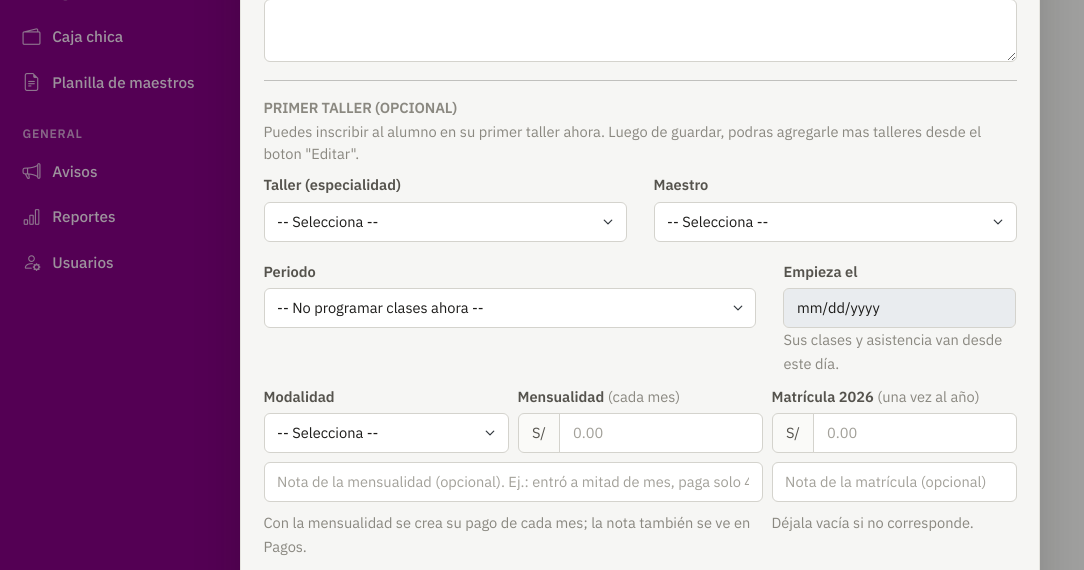
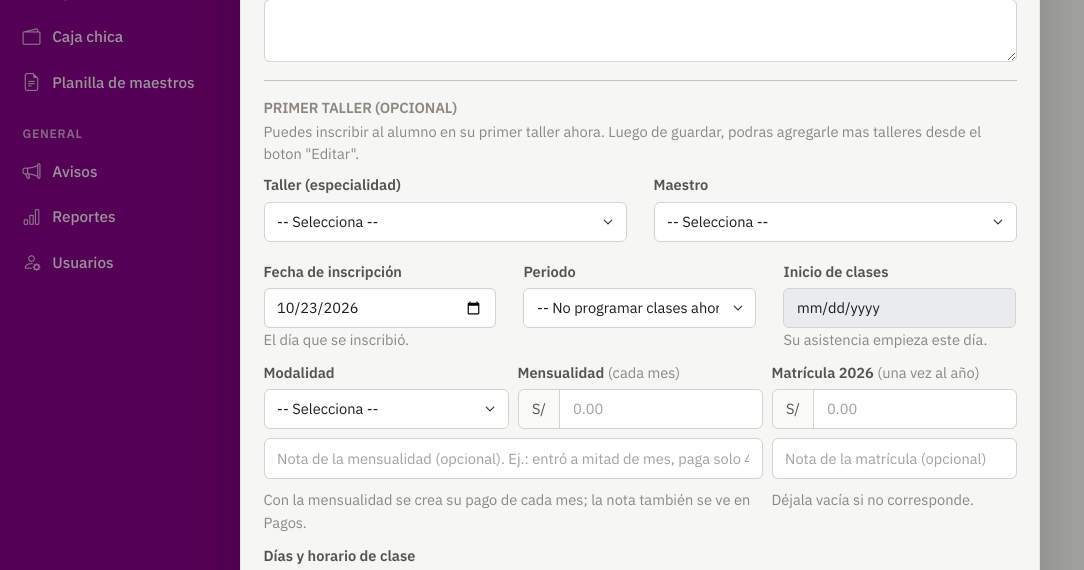
Before and after one commit to chotes17209-rgb/MusicArte, a Laravel app: page /alumnos in a window 1280 px wide, after a click on "Nuevo Alumno". Shown: the part 644-1214 px from the top of the page, without its empty margins (0-1084 px from the left). Run offline with Laravel 12, Linux system fonts and the light colour scheme; a user stored in the database is signed in; data comes from the database, SQL or seed files in the repository; data that the repository does not hold is empty; parts of the project's set-up code (start-up, migrations or seed data) failed here and were passed over; some libraries are stand-ins or nearby versions.

Commit message:
Taller: fecha de inscripción aparte del inicio de clases
Fecha de inscripción (puede ser antes del periodo), Periodo e Inicio de
clases (desde ahí su asistencia). Columna nueva vacía: no cambia datos.

Co-Authored-By: Claude Opus 5.5 <noreply@anthropic.com>
Claude-Session: https://claude.ai/code/session_019yeaKghZ9JYov9AvTFwiCf

```diff
--- a/app/Http/Controllers/AlumnoController.php
+++ b/app/Http/Controllers/AlumnoController.php
@@ -390,6 +390,7 @@ class AlumnoController extends Controller
             'monto_mensual' => 'nullable|required_with:periodo_id|numeric|min:0|max:99999',
             'nota_mensualidad' => 'nullable|string|max:255',
             'fecha_inicio' => 'nullable|date',
+            'fecha_inscripcion' => 'nullable|date',
         ], [
             'monto_mensual.required_with' => 'Escribe la mensualidad que pagará el alumno por este taller.',
         ]);
@@ -400,6 +401,7 @@ class AlumnoController extends Controller
             'maestro_id' => $data['maestro_id'] ?? null,
             'periodo_id' => $data['periodo_id'] ?? null,
             'fecha_inicio' => AlumnoTaller::validarFechaInicio($data['fecha_inicio'] ?? null, $data['periodo_id'] ?? null),
+            'fecha_inscripcion' => $data['fecha_inscripcion'] ?? now()->toDateString(),
             'estado' => 'activo',
         ] + AlumnoTaller::resolverMensualidad($data, $request->input('horarios')));
 
--- a/app/Http/Controllers/AlumnoTallerController.php
+++ b/app/Http/Controllers/AlumnoTallerController.php
@@ -31,6 +31,7 @@ class AlumnoTallerController extends Controller
                 'maestro_id' => $data['maestro_id'] ?? null,
                 'periodo_id' => $data['periodo_id'] ?? null,
                 'fecha_inicio' => AlumnoTaller::validarFechaInicio($data['fecha_inicio'] ?? null, $data['periodo_id'] ?? null),
+                'fecha_inscripcion' => $data['fecha_inscripcion'] ?? now()->toDateString(),
                 'salon' => $data['salon'] ?? null,
                 'estado' => $data['estado'] ?? 'activo',
             ] + AlumnoTaller::resolverMensualidad($data, $request->input('horarios')));
@@ -78,7 +79,8 @@ class AlumnoTallerController extends Controller
                 'salon' => $data['salon'] ?? null,
             ] + ($request->exists('fecha_inicio')
                 ? ['fecha_inicio' => AlumnoTaller::validarFechaInicio($data['fecha_inicio'] ?? null, $data['periodo_id'] ?? null)]
-                : []) + AlumnoTaller::resolverMensualidad($data, $request->input('horarios')));
+                : []) + ($request->exists('fecha_inscripcion') ? ['fecha_inscripcion' => $data['fecha_inscripcion'] ?? null] : [])
+                + AlumnoTaller::resolverMensualidad($data, $request->input('horarios')));
             $cambioInicio = $alumnoTaller->wasChanged('fecha_inicio');
 
             if ($estadoNuevo === 'inactivo') {
@@ -198,6 +200,7 @@ class AlumnoTallerController extends Controller
             'monto_mensual' => 'nullable|required_with:periodo_id|numeric|min:0|max:99999',
             'nota_mensualidad' => 'nullable|string|max:255',
             'fecha_inicio' => 'nullable|date',
+            'fecha_inscripcion' => 'nullable|date',
         ], [
             'especialidad_id.required' => 'Selecciona el taller (especialidad).',
             'monto_mensual.required_with' => 'Escribe la mensualidad que pagará el alumno por este taller.',
--- a/app/Models/AlumnoTaller.php
+++ b/app/Models/AlumnoTaller.php
@@ -18,7 +18,7 @@ class AlumnoTaller extends Model
 
     protected $fillable = [
         'alumno_id', 'especialidad_id', 'maestro_id', 'periodo_id', 'salon', 'estado',
-        'veces_semana', 'monto_mensual', 'nota_mensualidad', 'fecha_inicio',
+        'veces_semana', 'monto_mensual', 'nota_mensualidad', 'fecha_inicio', 'fecha_inscripcion',
     ];
 
     /** Nota de la mensualidad antes del ultimo cambio (para actualizar la observacion del pago). */
@@ -35,7 +35,7 @@ class AlumnoTaller extends Model
 
     protected function casts(): array
     {
-        return ['veces_semana' => 'integer', 'monto_mensual' => 'decimal:2', 'fecha_inicio' => 'date:Y-m-d'];
+        return ['veces_semana' => 'integer', 'monto_mensual' => 'decimal:2', 'fecha_inicio' => 'date:Y-m-d', 'fecha_inscripcion' => 'date:Y-m-d'];
     }
 
     /**
--- a/resources/views/alumnos/index.blade.php
+++ b/resources/views/alumnos/index.blade.php
@@ -195,7 +195,12 @@
                         </div>
                     </div>
                     <div class="row">
-                        <div class="col-md-8 mb-2">
+                        <div class="col-md-4 mb-2">
+                            <label class="form-label small fw-semibold" for="alumno_fecha_inscripcion">Fecha de inscripción</label>
+                            <input type="date" class="form-control" id="alumno_fecha_inscripcion" value="{{ now()->toDateString() }}">
+                            <small class="text-muted">El día que se inscribió.</small>
+                        </div>
+                        <div class="col-md-4 mb-2">
                             <label class="form-label small fw-semibold">Periodo</label>
                             <select class="form-select" id="alumno_periodo_id">
                                 <option value="">-- No programar clases ahora --</option>
@@ -208,9 +213,9 @@
                             <small class="text-muted" id="alumno_periodo_duracion"></small>
                         </div>
                         <div class="col-md-4 mb-2">
-                            <label class="form-label small fw-semibold" for="alumno_fecha_inicio">Empieza el</label>
+                            <label class="form-label small fw-semibold" for="alumno_fecha_inicio">Inicio de clases</label>
                             <input type="date" class="form-control" id="alumno_fecha_inicio" disabled>
-                            <small class="text-muted">Sus clases y asistencia van desde este día.</small>
+                            <small class="text-muted">Su asistencia empieza este día.</small>
                         </div>
                     </div>
                     @include('alumnos._mensualidad', ['prefijo' => 'alumno', 'tamano' => ''])
@@ -291,6 +296,11 @@
                         </div>
                         <div class="row">
                             <div class="col-md-4 mb-2">
+                                <label class="form-label small fw-semibold" for="taller_fecha_inscripcion">Fecha de inscripción</label>
+                                <input type="date" class="form-control form-control-sm" id="taller_fecha_inscripcion">
+                                <small class="text-muted">El día que se inscribió.</small>
+                            </div>
+                            <div class="col-md-4 mb-2">
                                 <label class="form-label small fw-semibold">Periodo</label>
                                 <select class="form-select form-select-sm" id="taller_periodo_id">
                                     <option value="">-- Sin programar clases --</option>
@@ -302,16 +312,18 @@
                                 </select>
                                 <small class="text-muted" id="taller_periodo_duracion"></small>
                             </div>
-                            <div class="col-md-3 mb-2">
-                                <label class="form-label small fw-semibold" for="taller_fecha_inicio">Empieza el</label>
+                            <div class="col-md-4 mb-2">
+                                <label class="form-label small fw-semibold" for="taller_fecha_inicio">Inicio de clases</label>
                                 <input type="date" class="form-control form-control-sm" id="taller_fecha_inicio" disabled>
-                                <small class="text-muted">Clases y asistencia desde este día.</small>
+                                <small class="text-muted">Su asistencia empieza este día.</small>
                             </div>
-                            <div class="col-md-3 mb-2">
+                        </div>
+                        <div class="row">
+                            <div class="col-md-8 mb-2">
                                 <label class="form-label small fw-semibold">Salón</label>
                                 <input type="text" class="form-control form-control-sm" id="taller_salon">
                             </div>
-                            <div class="col-md-2 mb-2">
+                            <div class="col-md-4 mb-2">
                                 <label class="form-label small fw-semibold">Estado</label>
                                 <select class="form-select form-select-sm" id="taller_estado">
                                     <option value="activo">Activo</option>
@@ -709,6 +721,7 @@
         document.getElementById('alumno_edad').value = '';
         document.getElementById('alumno_periodo_duracion').innerText = '';
         prepararFechaInicio('alumno');
+        document.getElementById('alumno_fecha_inscripcion').value = HOY;
         for (let diaNum = 1; diaNum <= 7; diaNum++) {
             document.getElementById('alumno_dia_' + diaNum + '_inicio').disabled = true;
             document.getElementById('alumno_dia_' + diaNum + '_inicio').value = '';
@@ -798,7 +811,7 @@
             <div class="border rounded p-2 d-flex justify-content-between align-items-start">
                 <div>
                     <div class="fw-semibold">${t.especialidad?.nombre ?? 'Taller'} ${estadoBadge}</div>
-                    <div class="small text-muted">Maestro: ${t.maestro?.nombre ?? 'Sin asignar'} · Periodo: ${t.periodo?.nombre ?? 'Sin periodo'}${t.fecha_inicio ? ` · Empieza el ${String(t.fecha_inicio).substring(0, 10).split('-').reverse().slice(0, 2).join('/')}` : ''}</div>
+                    <div class="small text-muted">Maestro: ${t.maestro?.nombre ?? 'Sin asignar'} · Periodo: ${t.periodo?.nombre ?? 'Sin periodo'}${t.fecha_inscripcion ? ` · Inscrito el ${String(t.fecha_inscripcion).substring(0, 10).split('-').reverse().join('/')}` : ''}${t.fecha_inicio ? ` · Clases desde el ${String(t.fecha_inicio).substring(0, 10).split('-').reverse().slice(0, 2).join('/')}` : ''}</div>
                     <div class="small text-muted">${dias}</div>
                     <div class="small mt-1">${t.monto_mensual !== null && t.monto_mensual !== undefined
                         ? `<span class="fw-semibold">S/ ${Number(t.monto_mensual).toFixed(2)} al mes</span>${t.veces_semana ? ` · ${t.veces_semana === 1 ? '1 vez' : t.veces_semana + ' veces'} por semana` : ''}`
@@ -830,6 +843,7 @@
         document.querySelectorAll('#taller_periodo_id option[data-temporal]').forEach(o => o.remove());
         document.getElementById('taller_periodo_id').value = '';
         prepararFechaInicio('taller');
+        document.getElementById('taller_fecha_inscripcion').value = HOY;
         document.getElementById('taller_periodo_duracion').innerText = '';
         document.getElementById('taller_salon').value = '';
         document.getElementById('taller_estado').value = 'activo';
@@ -853,6 +867,7 @@
         document.getElementById('taller_maestro_id').value = t.maestro_id ?? '';
         document.getElementById('taller_salon').value = t.salon ?? '';
         document.getElementById('taller_estado').value = t.estado ?? 'activo';
+        document.getElementById('taller_fecha_inscripcion').value = t.fecha_inscripcion ? String(t.fecha_inscripcion).substring(0, 10) : '';
         if (t.periodo_id) {
             const sel = document.getElementById('taller_periodo_id');
             // Un periodo ya finalizado no esta en la lista: se agrega para no perderlo al guardar.
@@ -917,6 +932,7 @@
             maestro_id: document.getElementById('taller_maestro_id').value || null,
             periodo_id: document.getElementById('taller_periodo_id').value || null,
             fecha_inicio: fechaInicioPayload('taller'),
+            fecha_inscripcion: document.getElementById('taller_fecha_inscripcion').value || null,
             salon: document.getElementById('taller_salon').value,
             estado: document.getElementById('taller_estado').value,
             ...datosMensualidad('taller'),
@@ -1071,6 +1087,7 @@
                 Object.assign(payload, datosMensualidad('alumno'));
                 if (periodoId) payload.periodo_id = periodoId;
                 if (periodoId) payload.fecha_inicio = fechaInicioPayload('alumno');
+                payload.fecha_inscripcion = document.getElementById('alumno_fecha_inscripcion').value || null;
             }
             if (periodoId && horariosDias.length) {
                 payload.periodo_id = periodoId;
```
Also changed, not shown: database/migrations/2026_10_24_120000_agregar_fecha_inscripcion_a_talleres.php (added).
